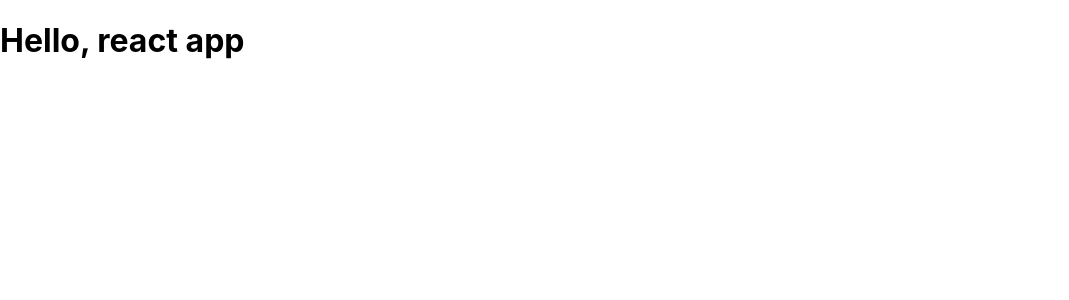
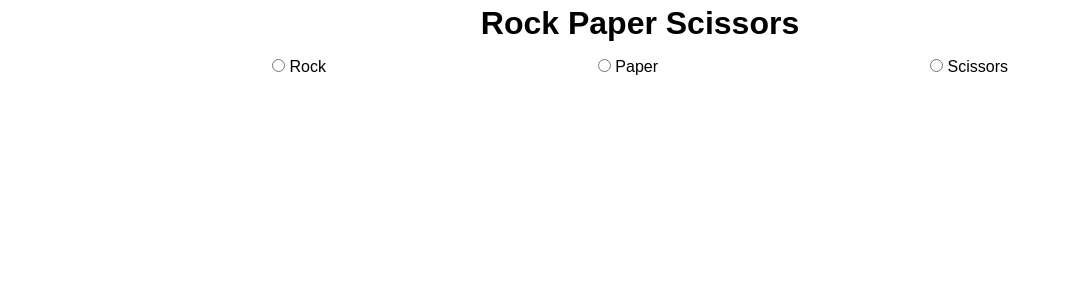
Before and after one commit to ChristofferHennie/rock-paper-scissors, a React (Create React App) app: page / in a window 1280 px wide. Shown: the top 300 px of the page, without its empty margins (0-1069 px from the left). Built offline with nearby package versions, Linux system fonts and the light colour scheme.

Commit message:
Created the user choice radio buttons
The buttons live update with global state value
buttons update global state

```diff
--- a/src/App.js
+++ b/src/App.js
@@ -1,11 +1,40 @@
-import React from 'react';
+import React, { Component } from 'react';
+import Choices from './components/Choices';
 
-function App() {
-  return (
-    <div className="App">
-      <h1>Hello, react app</h1>
-    </div>
-  );
+export default class App extends Component {
+  state = {
+    userChoice: "",
+    compChoice: "",
+    options: [
+      {
+        name: "rock",
+        id: 1
+      },
+      {
+        name: "paper",
+        id: 2
+      },
+      {
+        name: "scissors",
+        id: 3
+      },
+    ]
+  };
+
+  updateUserChoice = (e) => {
+    this.setState({userChoice: e}, () => {
+      console.log(this.state.userChoice)
+    })
+  }
+
+  render() {
+    return (
+      <div className="App">
+        <h1>Rock Paper Scissors</h1>
+        <div className="choices">
+          <Choices options={this.state.options} choice={this.updateUserChoice} stateUserChoice={this.state.userChoice} />
+        </div>
+      </div>
+    )
+  }
 }
-
-export default App;
--- /dev/null
+++ b/src/components/Choices.js
@@ -0,0 +1,16 @@
+import React, { Component } from 'react'
+
+export default class Choices extends Component {
+	updateUserChoice = (e) => {
+		this.props.choice(e.target.value)
+	}
+
+	render() {
+		return this.props.options.map((option) => (
+			<label key={option.id}>
+				<input type="radio" name="rpc" value={option.name} checked={option.name === this.props.stateUserChoice} onChange={this.updateUserChoice}/>{' '}
+				{option.name}
+			</label>
+		))
+	}
+}
--- a/src/index.css
+++ b/src/index.css
@@ -1,13 +1,20 @@
-body {
+* {
+  padding: 0;
   margin: 0;
-  font-family: -apple-system, BlinkMacSystemFont, 'Segoe UI', 'Roboto', 'Oxygen',
-    'Ubuntu', 'Cantarell', 'Fira Sans', 'Droid Sans', 'Helvetica Neue',
-    sans-serif;
-  -webkit-font-smoothing: antialiased;
-  -moz-osx-font-smoothing: grayscale;
+  font-family: sans-serif;
 }
 
-code {
-  font-family: source-code-pro, Menlo, Monaco, Consolas, 'Courier New',
-    monospace;
+.App > h1 {
+  text-align: center;
+  padding: 5px 0 .5em 0;
 }
+
+.choices {
+  display: flex;
+  flex-direction: row;
+  justify-content: space-evenly;
+}
+
+.choices > label {
+  text-transform: capitalize;
+}
--- a/src/index.js
+++ b/src/index.js
@@ -3,9 +3,4 @@ import ReactDOM from 'react-dom';
 import './index.css';
 import App from './App';
 
-ReactDOM.render(
-  <React.StrictMode>
-    <App />
-  </React.StrictMode>,
-  document.getElementById('root')
-);
+ReactDOM.render(<App />, document.getElementById('root'));
```
